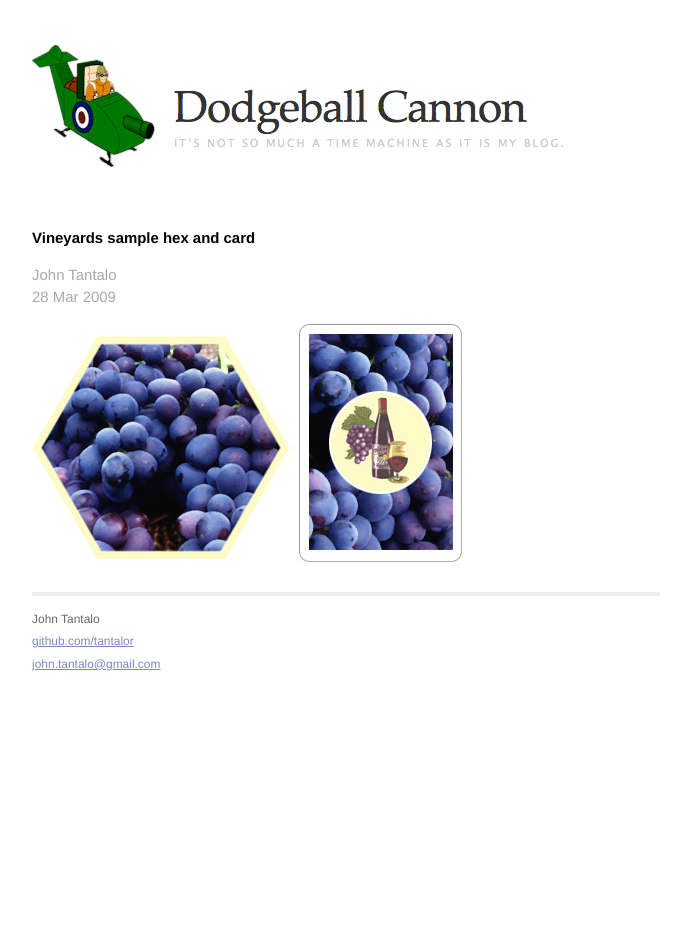
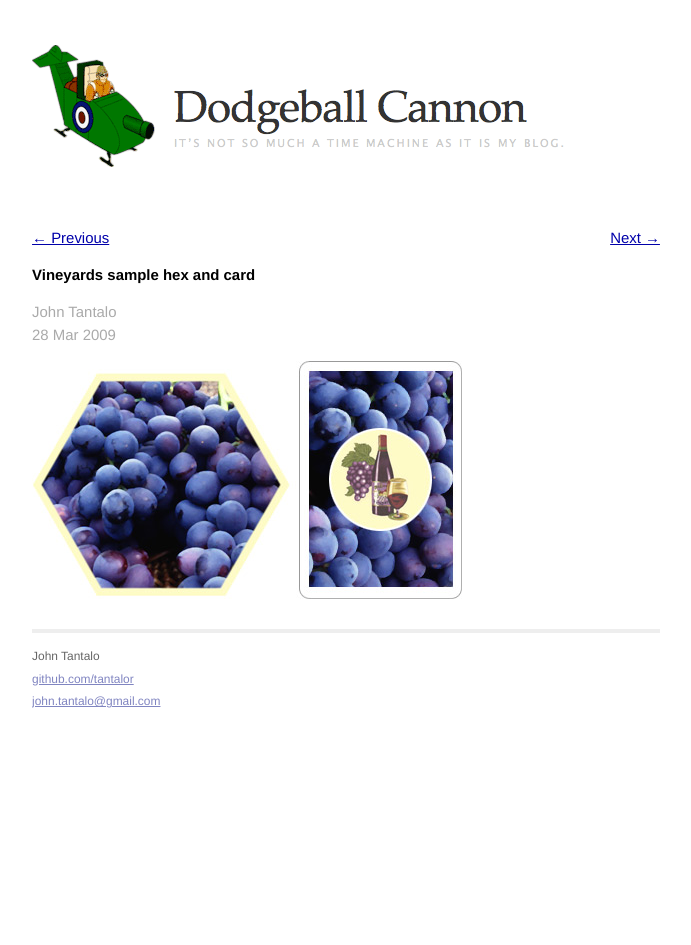
Before and after one commit to tantalor/tantalor.github.io, a Jekyll site: the page built from _posts/2009-03-28-vineyards-sample-hex-and-card.markdown, in a window 1280 px wide. Shown: the whole page, without its empty margins (294-985 px from the left). Built offline with Jekyll 4.4.1, drawn with Linux system fonts in a browser that asks for light colours; Markdown is read by kramdown in place of the engine named in the settings.

Commit message:
added post navigation

```diff
--- a/_layouts/post.html
+++ b/_layouts/post.html
@@ -1,7 +1,22 @@
 ---
 layout: default
 ---
-<h2>{{ page.title }}</h2>
+
+
+
+{% if page.previous.url %}
+  <div style="float: left">
+    <a href="{{page.previous.url}}">&larr; Previous</a>
+  </div>
+{% endif %}
+
+{% if page.next.url %}
+  <div style="float: right">
+    <a href="{{page.next.url}}">Next &rarr;</a>
+  </div>
+{% endif %}
+
+<h2 style="clear: both; padding-top: 1em">{{ page.title }}</h2>
 <p class="meta">
   {{ page.author }}<br>
   {{ page.date | date_to_string }}
```
